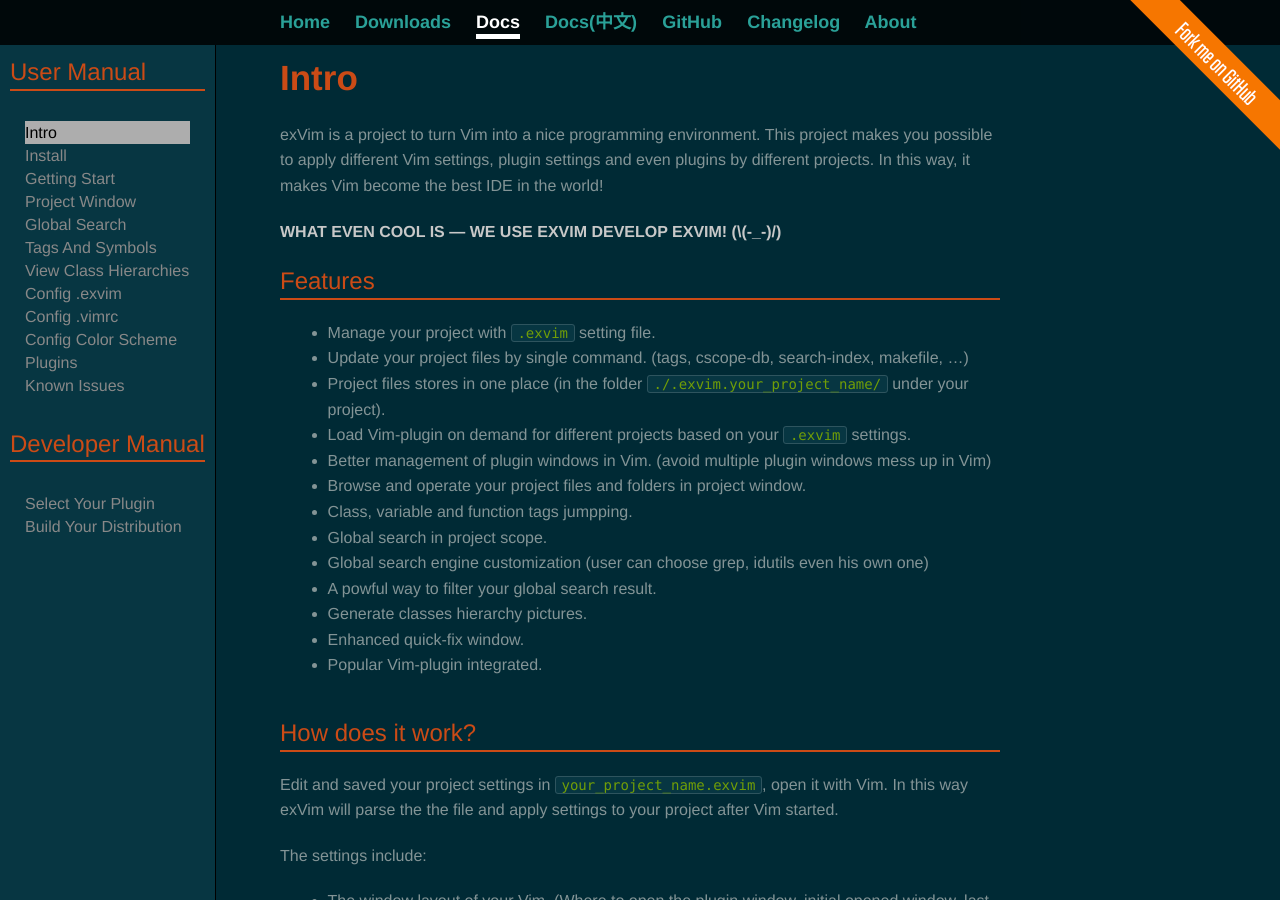
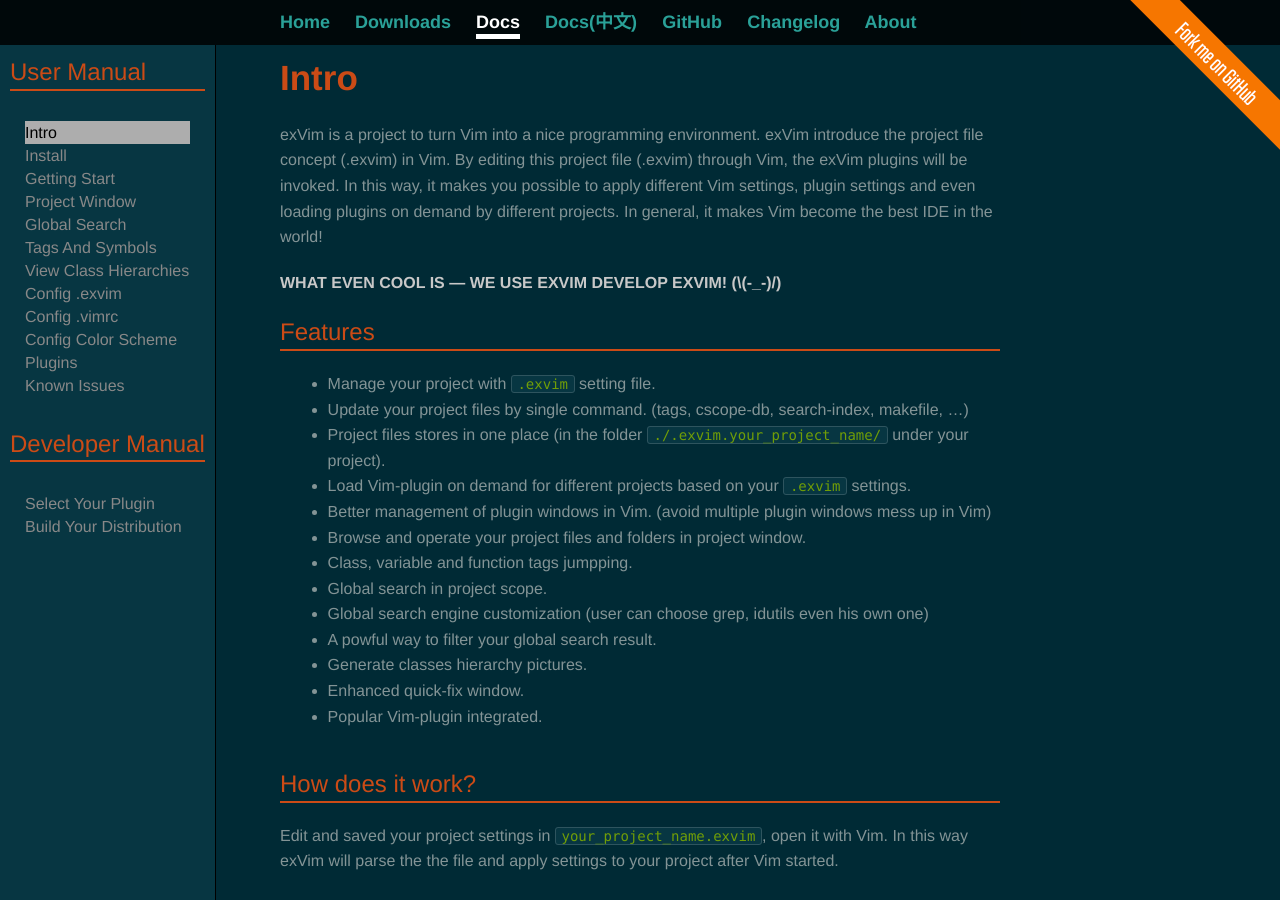
Before and after one commit to exvim/exvim.github.io, a Jekyll site: the page built from docs/intro.md, in a window 1280 px wide and 900 px high. Built offline with Jekyll 4.4.1, drawn with Linux system fonts in a browser that asks for light colours; Markdown is read by kramdown in place of the engine named in the settings.

Commit message:
Updated intro.md

```diff
--- a/docs/intro.md
+++ b/docs/intro.md
@@ -1,11 +1,10 @@
 ---
 layout: docs
 title: Intro
+published: true
 ---
 
-exVim is a project to turn Vim into a nice programming environment. This project makes you
-possible to apply different Vim settings, plugin settings and even plugins by different projects.
-In this way, it makes Vim become the best IDE in the world!
+exVim is a project to turn Vim into a nice programming environment. exVim introduce the project file concept (.exvim) in Vim. By editing this project file (.exvim) through Vim, the exVim plugins will be invoked. In this way, it makes you possible to apply different Vim settings, plugin settings and even loading plugins on demand by different projects. In general, it makes Vim become the best IDE in the world!
 
 **WHAT EVEN COOL IS --- WE USE EXVIM DEVELOP EXVIM! (\\(-_-)/)**
 
```
